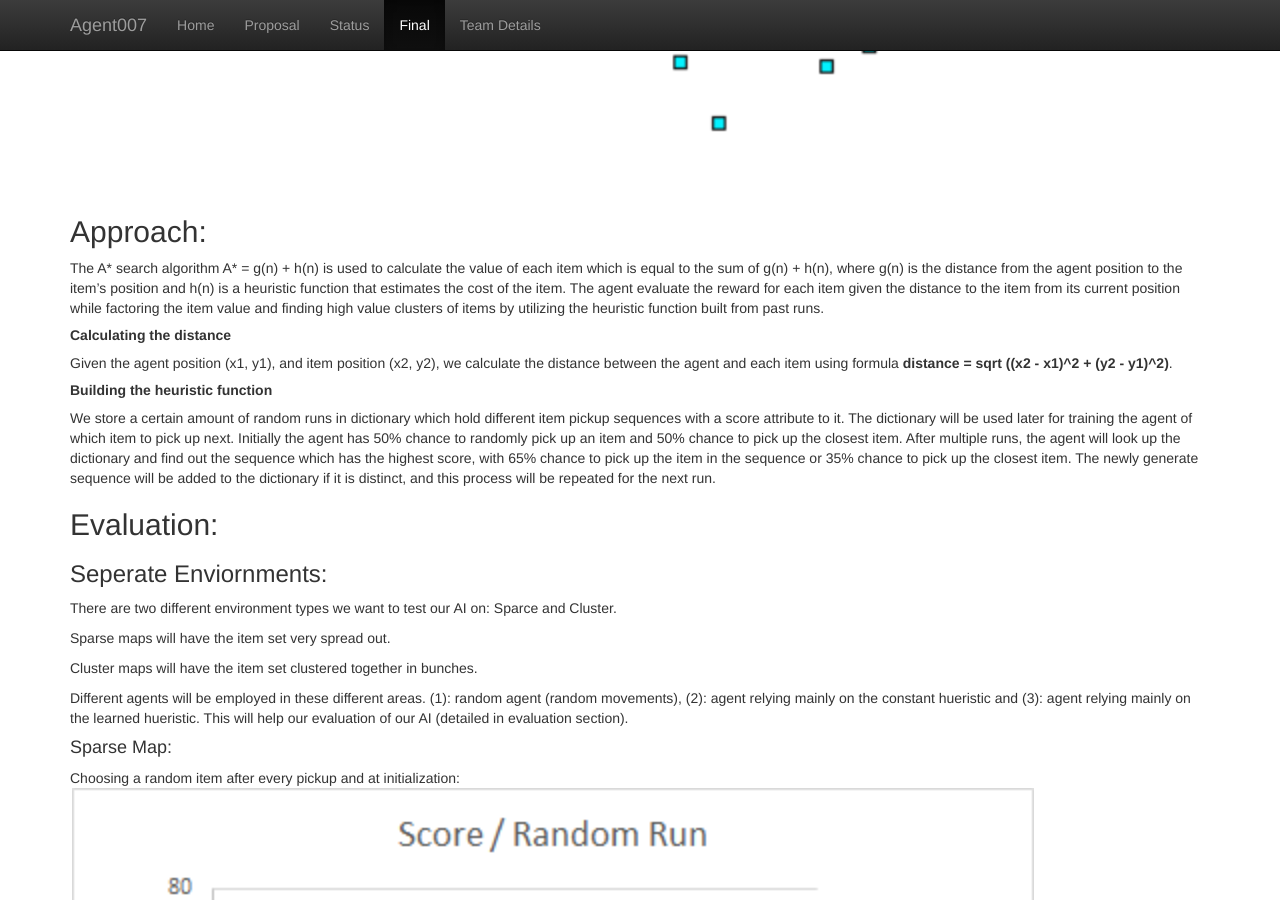
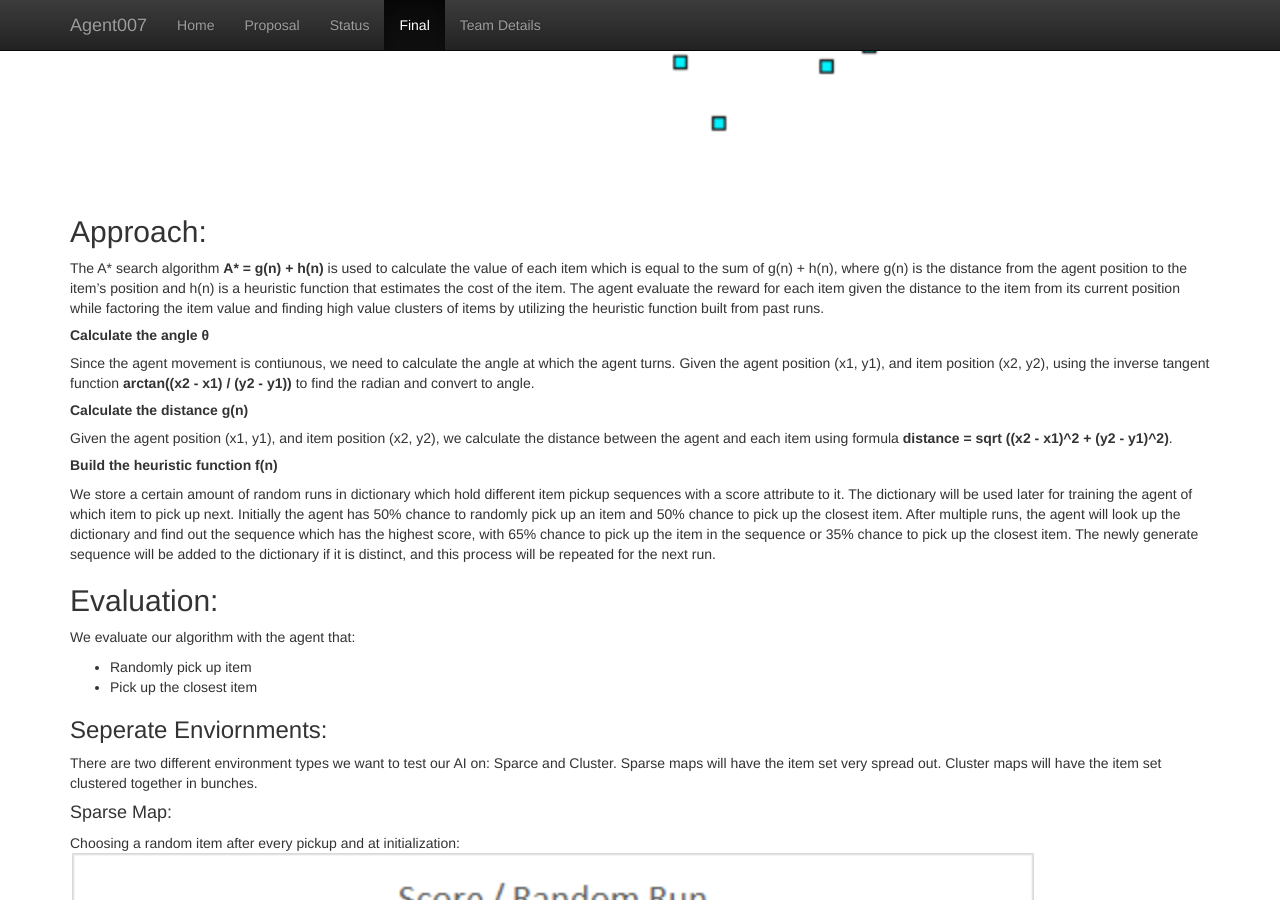
Before and after one commit to KumarHX/Agent007, a Jekyll site: the page built from docs/final.md, in a window 1280 px wide and 900 px high, scrolled down 1058 px. Built offline with Jekyll 4.4.1, drawn with Linux system fonts in a browser that asks for light colours.

Commit message:
Update final.md

```diff
--- a/docs/final.md
+++ b/docs/final.md
@@ -14,25 +14,27 @@ with 30 predetermined distinct spawned items. Each item is distinct with a disti
 ![](ClusteringVisualized.png?raw=true)<br>
 
 ## Approach:
-The A* search algorithm A* = g(n) + h(n) is used to calculate the value of each item which is equal to the sum of g(n) + h(n), where g(n) is the distance from the agent position to the item's position and h(n) is a heuristic function that estimates the cost of the item. The agent evaluate the reward for each item given the distance to the item from its current position while factoring the item value and finding high value clusters of items by utilizing the heuristic function built from past runs.
+The A* search algorithm **A* = g(n) + h(n)** is used to calculate the value of each item which is equal to the sum of g(n) + h(n), where g(n) is the distance from the agent position to the item's position and h(n) is a heuristic function that estimates the cost of the item. The agent evaluate the reward for each item given the distance to the item from its current position while factoring the item value and finding high value clusters of items by utilizing the heuristic function built from past runs.
 
-##### **Calculating the distance**
+##### **Calculate the angle θ**
+Since the agent movement is contiunous, we need to calculate the angle at which the agent turns. Given the agent position (x1, y1), and item position (x2, y2), using the inverse tangent function **arctan((x2 - x1) / (y2 - y1))** to find the radian and convert to angle.
+
+##### **Calculate the distance g(n)**
 Given the agent position (x1, y1), and item position (x2, y2), we calculate the distance between the agent and each item using formula **distance = sqrt ((x2 - x1)^2 + (y2 - y1)^2)**.
 
-##### **Building the heuristic function**
+##### **Build the heuristic function f(n)**
 We store a certain amount of random runs in dictionary which hold different item pickup sequences with a score attribute to it. The dictionary will be used later for training the agent of which item to pick up next. Initially the agent has 50% chance to randomly pick up an item and 50% chance to pick up the closest item. After multiple runs, the agent will look up the dictionary and find out the sequence which has the highest score, with 65% chance to pick up the item in the sequence or 35% chance to pick up the closest item. The newly generate sequence will be added to the dictionary if it is distinct, and this process will be repeated for the next run.
 
 ## Evaluation:
+We evaluate our algorithm with the agent that:
+- Randomly pick up item
+- Pick up the closest item
 
 
 ### Seperate Enviornments:
 There are two different environment types we want to test our AI on: Sparce and Cluster.
-
 Sparse maps will have the item set very spread out.
-
 Cluster maps will have the item set clustered together in bunches.
-
-Different agents will be employed in these different areas. (1): random agent (random movements), (2): agent relying mainly on the constant hueristic and (3): agent relying mainly on the learned hueristic. This will help our evaluation of our AI (detailed in evaluation section).
 
 #### Sparse Map:
 Choosing a random item after every pickup and at initialization:
```
